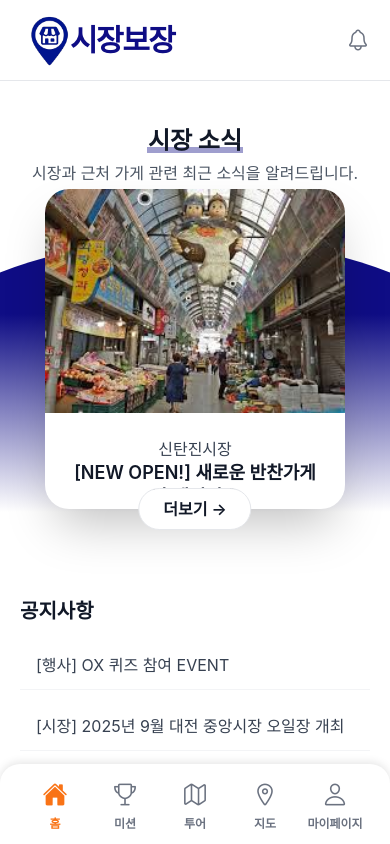
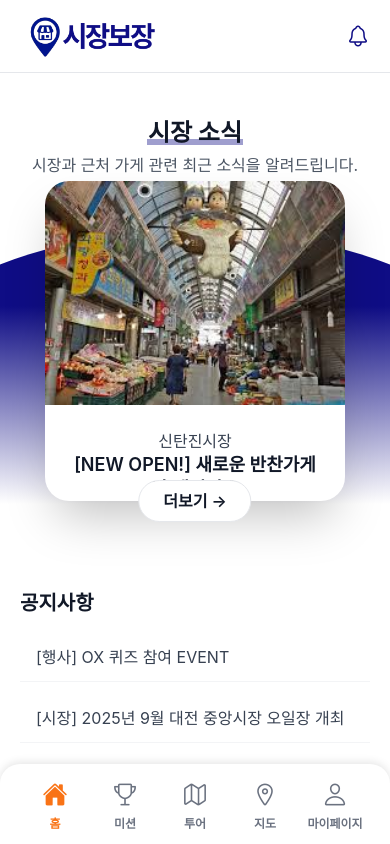
Before and after one commit to sijang-bojang/frontend, a React Native app: screen /Home in a window 390 px wide. Built offline with nearby package versions, Linux system fonts and the light colour scheme; no server answers.

Commit message:
chore: 홈 헤더 로고 이미지 변경

```diff
--- a/src/features/home/components/HeaderBar.tsx
+++ b/src/features/home/components/HeaderBar.tsx
@@ -9,17 +9,11 @@ const HeaderBar: React.FC = () => {
         <View className="flex-row items-center">
           <Image
             source={require("../../../assets/images/logo.png")}
-            className="w-14 h-14 -mr-1.5"
             resizeMode="contain"
+            className="h-12 w-32 ml-2"
           />
-          <Text
-            className="text-3xl font-extrabold"
-            style={{ color: "#0F0D85", letterSpacing: -1.5 }}
-          >
-            시장보장
-          </Text>
         </View>
-        <Ionicons name="notifications-outline" size={24} color="#6b7280" />
+        <Ionicons name="notifications-outline" size={24} color="#0F0D85" />
       </View>
     </View>
   );
```
Also changed, not shown: src/assets/images/logo.png.
